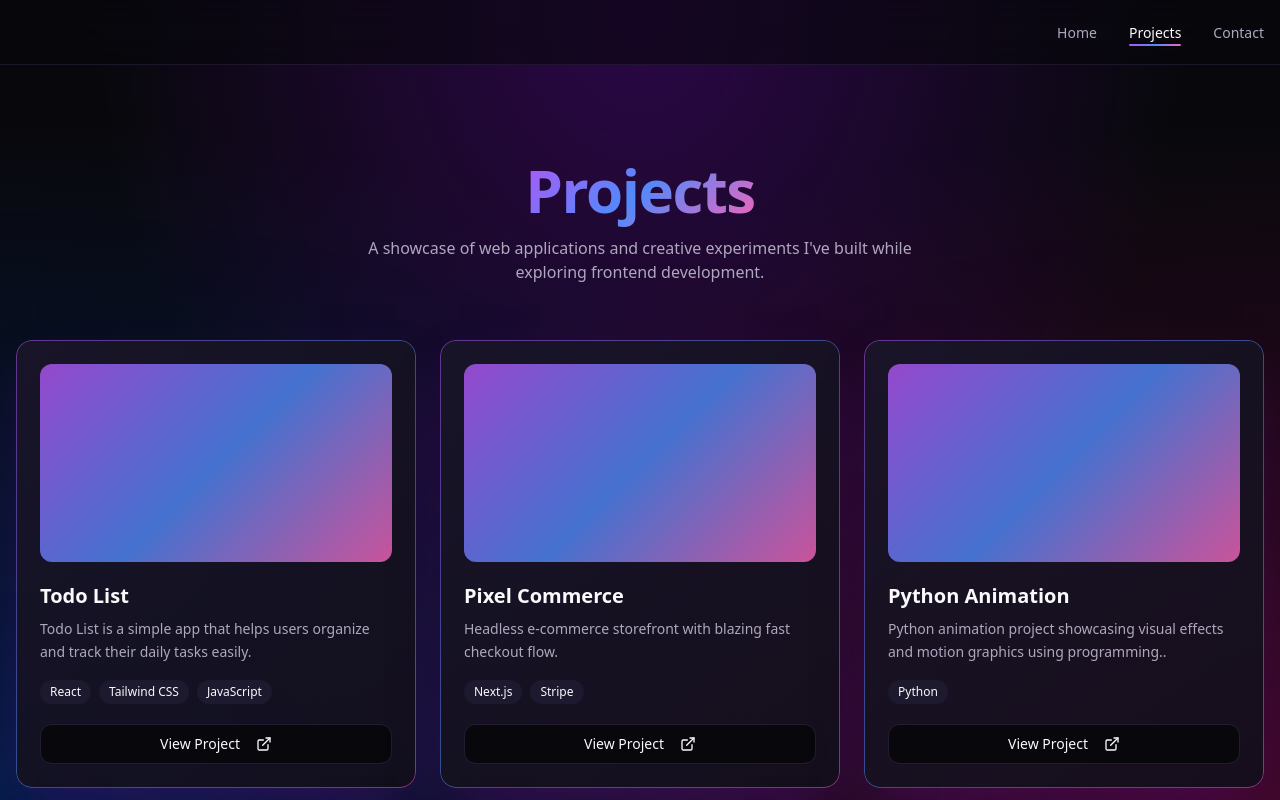
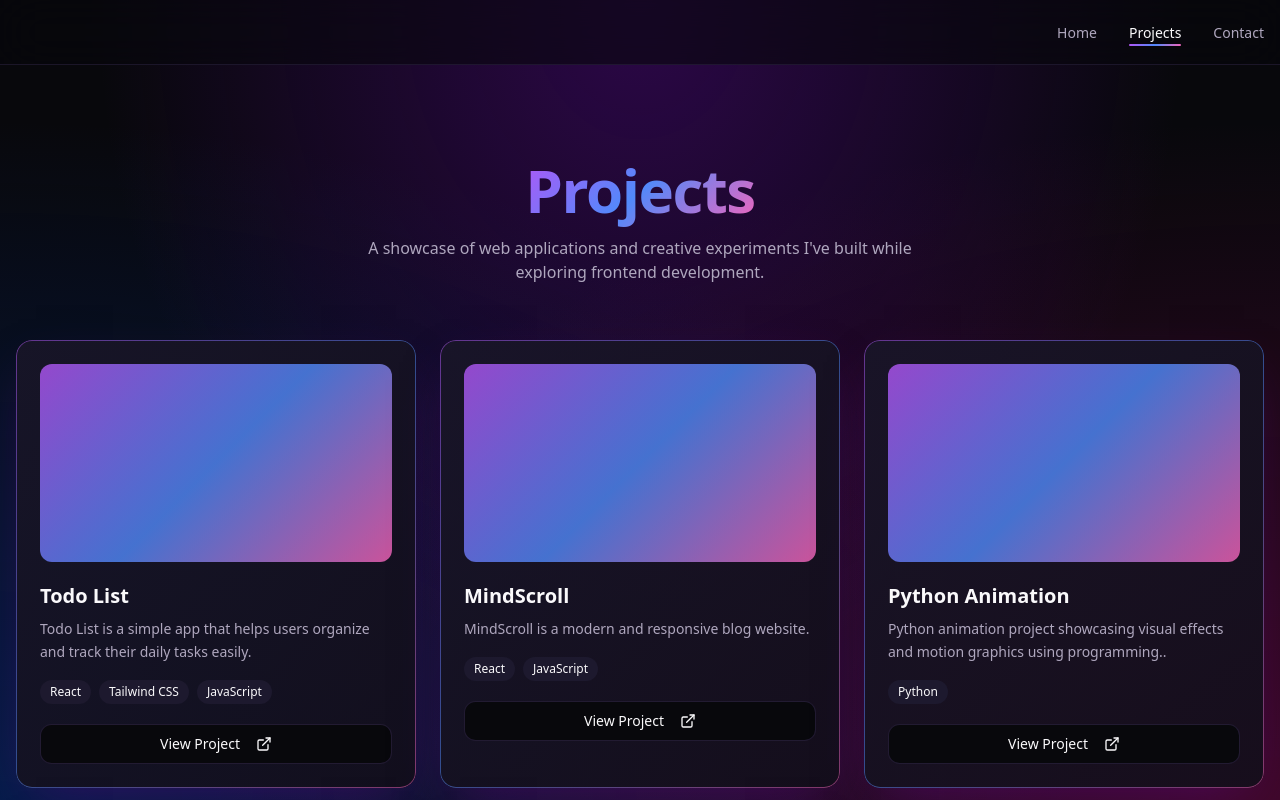
Before and after one commit to sheikhzahra047-ship-it/Portfolio, a React (Vite) app: page /projects in a window 1280 px wide. Shown: the top 800 px of the page. Built offline with nearby package versions, Linux system fonts and the light colour scheme.

Commit message:
updated projects

```diff
--- a/src/pages/Projects.jsx
+++ b/src/pages/Projects.jsx
@@ -12,11 +12,11 @@ const projects = [
     link: "https://todo-list-gamma-tawny.vercel.app"
   },
   {
-    title: "Pixel Commerce",
+    title: "MindScroll",
     description:
-      "Headless e-commerce storefront with blazing fast checkout flow.",
-    tags: ["Next.js", "Stripe"],
-    link: "#"
+      "MindScroll is a modern and responsive blog website.",
+    tags: ["React", "JavaScript"],
+    link: "https://mind-scroll-six.vercel.app/"
   },
   {
     title: "Python Animation",
```
Also changed, not shown: public/placeholder.svg (deleted).
